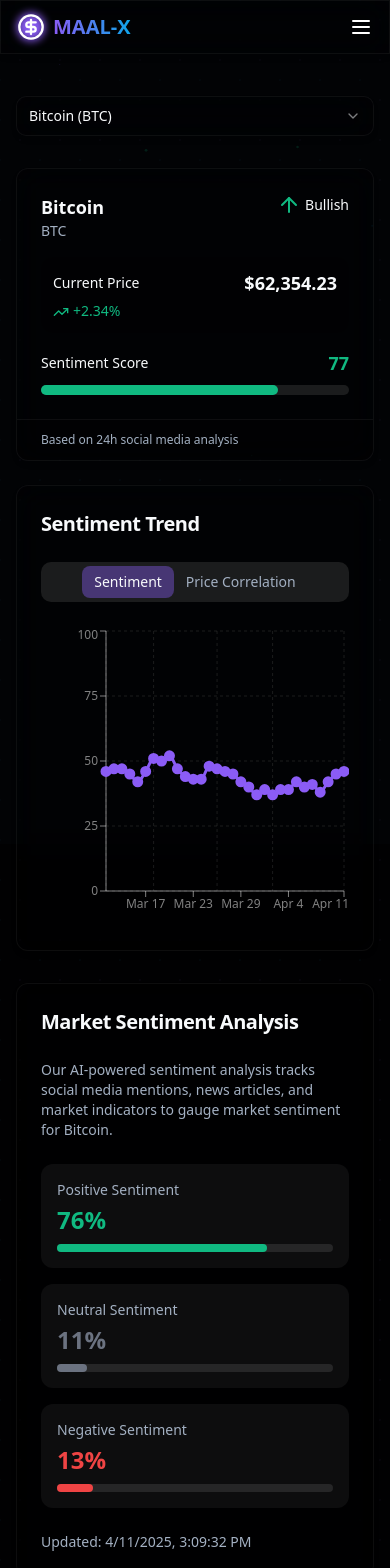
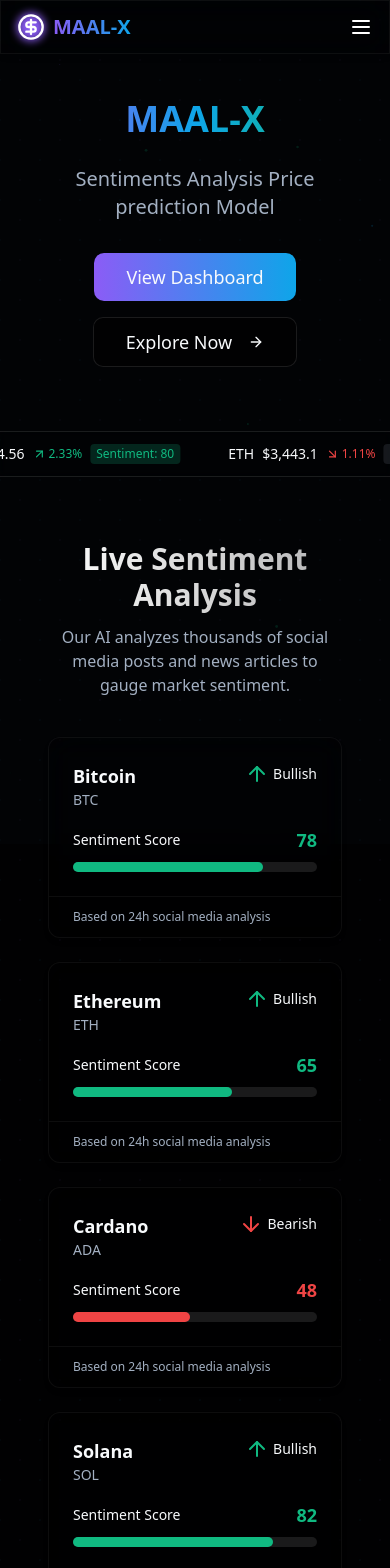
Before and after one commit to aasthachordia/crypto-pulse-nexus, a React (Vite) app: page / in a window 390 px wide. Shown: the top 1568 px of the page. Built offline with nearby package versions, Linux system fonts and the light colour scheme.

Commit message:
Reverted to commit 2e563d5350d5211354178897535f1456d47480c4

```diff
--- a/src/App.tsx
+++ b/src/App.tsx
@@ -3,7 +3,7 @@ import { Toaster } from "@/components/ui/toaster";
 import { Toaster as Sonner } from "@/components/ui/sonner";
 import { TooltipProvider } from "@/components/ui/tooltip";
 import { QueryClient, QueryClientProvider } from "@tanstack/react-query";
-import { BrowserRouter, Routes, Route, Navigate } from "react-router-dom";
+import { BrowserRouter, Routes, Route } from "react-router-dom";
 import Index from "./pages/Index";
 import NotFound from "./pages/NotFound";
 
@@ -17,7 +17,6 @@ const App = () => (
       <BrowserRouter>
         <Routes>
           <Route path="/" element={<Index />} />
-          <Route path="/dashboard" element={<Navigate to="/" replace />} />
           <Route path="*" element={<NotFound />} />
         </Routes>
       </BrowserRouter>
--- a/src/components/crypto/SentimentCard.tsx
+++ b/src/components/crypto/SentimentCard.tsx
@@ -1,5 +1,5 @@
 
-import { ArrowUp, ArrowDown, ArrowRight, TrendingUp, TrendingDown } from "lucide-react";
+import { ArrowUp, ArrowDown, ArrowRight } from "lucide-react";
 import { Card, CardContent, CardFooter } from "@/components/ui/card";
 import { cn } from "@/lib/utils";
 
@@ -8,8 +8,6 @@ interface SentimentCardProps {
   coinSymbol: string;
   sentimentScore: number;
   prediction: "up" | "down" | "neutral";
-  price: number;
-  change24h: number;
   className?: string;
 }
 
@@ -18,8 +16,6 @@ const SentimentCard = ({
   coinSymbol,
   sentimentScore,
   prediction,
-  price,
-  change24h,
   className
 }: SentimentCardProps) => {
   const getSentimentColor = (score: number, prediction: string) => {
@@ -59,7 +55,7 @@ const SentimentCard = ({
       className
     )}>
       <CardContent className="p-6">
-        <div className="flex justify-between items-start mb-4">
+        <div className="flex justify-between items-start">
           <div>
             <h3 className="text-lg font-semibold">{coinName}</h3>
             <p className="text-sm text-muted-foreground">{coinSymbol}</p>
@@ -68,23 +64,6 @@ const SentimentCard = ({
             {getPredictionIcon(prediction)}
             <span className="text-sm">
               {prediction === "up" ? "Bullish" : prediction === "down" ? "Bearish" : "Neutral"}
-            </span>
-          </div>
-        </div>
-
-        <div className="mb-4 p-3 bg-black/20 rounded-lg">
-          <div className="flex justify-between items-center mb-1">
-            <span className="text-sm">Current Price</span>
-            <span className="text-lg font-bold">${price.toLocaleString()}</span>
-          </div>
-          <div className="flex items-center">
-            <span className={`text-sm ${change24h >= 0 ? 'text-crypto-positive' : 'text-crypto-negative'}`}>
-              {change24h >= 0 ? (
-                <TrendingUp size={16} className="inline mr-1" />
-              ) : (
-                <TrendingDown size={16} className="inline mr-1" />
-              )}
-              {change24h >= 0 ? '+' : ''}{change24h}%
             </span>
           </div>
         </div>
--- a/src/components/crypto/TrendingCoins.tsx
+++ b/src/components/crypto/TrendingCoins.tsx
@@ -1,7 +1,9 @@
 
 import { useEffect, useState } from "react";
-import { ArrowUpRight, ArrowDownRight, Minus } from "lucide-react";
-import { Card, CardContent, CardHeader, CardTitle } from "@/components/ui/card";
+import { ChevronRight, ArrowUpRight, ArrowDownRight, Minus } from "lucide-react";
+import { Link } from "react-router-dom";
+import { Card, CardContent, CardHeader, CardTitle, CardFooter } from "@/components/ui/card";
+import { Button } from "@/components/ui/button";
 
 // Mock data for trending coins
 const initialTrendingCoins = [
@@ -61,9 +63,16 @@ const TrendingCoins = () => {
   }, []);
 
   return (
-    <Card className="glassmorphism border-white/10 h-full">
+    <Card className="glassmorphism border-white/10">
       <CardHeader>
-        <CardTitle className="text-xl">Trending Coins</CardTitle>
+        <CardTitle className="text-xl flex items-center justify-between">
+          <span>Trending Coins</span>
+          <Link to="/coins">
+            <Button variant="ghost" size="sm" className="text-xs flex items-center gap-1">
+              View all <ChevronRight size={14} />
+            </Button>
+          </Link>
+        </CardTitle>
       </CardHeader>
 
       <CardContent className="px-6">
@@ -114,6 +123,14 @@ const TrendingCoins = () => {
           ))}
         </div>
       </CardContent>
+
+      <CardFooter className="px-6 py-4 bg-black/20 border-t border-white/5">
+        <Link to="/dashboard" className="w-full">
+          <Button className="w-full bg-gradient-to-r from-crypto-neon-purple to-crypto-neon-blue hover:opacity-90 transition-opacity">
+            View Dashboard
+          </Button>
+        </Link>
+      </CardFooter>
     </Card>
   );
 };
--- a/src/pages/Index.tsx
+++ b/src/pages/Index.tsx
@@ -1,302 +1,183 @@
-
-import { useState, useEffect } from "react";
+import { Link } from "react-router-dom";
 import Navbar from "@/components/layout/Navbar";
 import ParticleBackground from "@/components/ui/particle-background";
+import CryptoTicker from "@/components/crypto/CryptoTicker";
+import SentimentCard from "@/components/crypto/SentimentCard";
 import TrendingCoins from "@/components/crypto/TrendingCoins";
-import SentimentCard from "@/components/crypto/SentimentCard";
-import { Card, CardContent, CardHeader, CardTitle } from "@/components/ui/card";
-import { LineChart, Line, XAxis, YAxis, CartesianGrid, Tooltip, ResponsiveContainer, AreaChart, Area } from 'recharts';
-import {
-  Select,
-  SelectContent,
-  SelectItem,
-  SelectTrigger,
-  SelectValue,
-} from "@/components/ui/select";
-import { Tabs, TabsContent, TabsList, TabsTrigger } from "@/components/ui/tabs";
-
-// Initial coin data
-const initialCoins = [
-  { id: "bitcoin", name: "Bitcoin", symbol: "BTC", price: 62354.23, change24h: 2.34 },
-  { id: "ethereum", name: "Ethereum", symbol: "ETH", price: 3456.78, change24h: -1.2 },
-  { id: "solana", name: "Solana", symbol: "SOL", price: 142.58, change24h: 5.67 },
-  { id: "cardano", name: "Cardano", symbol: "ADA", price: 0.543, change24h: -0.87 },
-  { id: "xrp", name: "XRP", symbol: "XRP", price: 0.621, change24h: 1.07 },
-  { id: "polkadot", name: "Polkadot", symbol: "DOT", price: 7.85, change24h: -2.13 },
-  { id: "avalanche", name: "Avalanche", symbol: "AVAX", price: 35.27, change24h: 3.25 },
-  { id: "binancecoin", name: "Binance Coin", symbol: "BNB", price: 562.34, change24h: 0.76 }
-];
-
-const generateSentimentData = (days: number) => {
-  const data = [];
-  const today = new Date();
-  let sentiment = Math.random() * 30 + 40; // Start between 40-70
-
-  for (let i = days; i >= 0; i--) {
-    const date = new Date();
-    date.setDate(today.getDate() - i);
-
-    sentiment = Math.min(95, Math.max(20, sentiment + (Math.random() * 10 - 5)));
-
-    data.push({
-      date: date.toLocaleDateString('en-US', { month: 'short', day: 'numeric' }),
-      sentiment: Math.round(sentiment),
-      price: Math.round(Math.random() * 5000 + 45000) / 100, // Simulate price between 450-500
-    });
-  }
-
-  return data;
-};
-
+import { Button } from "@/components/ui/button";
+import { ArrowRight } from "lucide-react";
 const Index = () => {
-  const [selectedCoin, setSelectedCoin] = useState(initialCoins[0]);
-  const [sentimentData, setSentimentData] = useState(generateSentimentData(30));
-  const [sentimentScore, setSentimentScore] = useState(78);
-  const [prediction, setPrediction] = useState<"up" | "down" | "neutral">("up");
-  const [sentimentBreakdown, setSentimentBreakdown] = useState({
-    positive: 65,
-    neutral: 22,
-    negative: 13
-  });
-
-  useEffect(() => {
-    // Simulate loading new data when coin changes
-    setSentimentData(generateSentimentData(30));
-
-    const newScore = Math.floor(Math.random() * 30 + 50);
-    setSentimentScore(newScore);
-
-    setPrediction(newScore > 70 ? "up" : newScore < 40 ? "down" : "neutral");
-
-    const positive = Math.floor(Math.random() * 30 + 50);
-    const negative = Math.floor(Math.random() * 20);
-    setSentimentBreakdown({
-      positive,
-      negative,
-      neutral: 100 - positive - negative
-    });
-  }, [selectedCoin]);
-
-  return (
-    <div className="min-h-screen">
+  // Sample sentiment cards data
+  const sentimentCards = [{
+    coinName: "Bitcoin",
+    coinSymbol: "BTC",
+    sentimentScore: 78,
+    prediction: "up" as const
+  }, {
+    coinName: "Ethereum",
+    coinSymbol: "ETH",
+    sentimentScore: 65,
+    prediction: "up" as const
+  }, {
+    coinName: "Cardano",
+    coinSymbol: "ADA",
+    sentimentScore: 48,
+    prediction: "down" as const
+  }, {
+    coinName: "Solana",
+    coinSymbol: "SOL",
+    sentimentScore: 82,
+    prediction: "up" as const
+  }];
+  return <div className="min-h-screen w-full">
       <ParticleBackground />
       <Navbar />
 
-      <div className="container mx-auto pt-24 pb-16 px-4">
-        <div className="mb-8">
-          <Select
-            value={selectedCoin.id}
-            onValueChange={(value) => {
-              const coin = initialCoins.find(c => c.id === value);
-              if (coin) setSelectedCoin(coin);
-            }}
-          >
-            <SelectTrigger className="w-full md:w-[250px] glassmorphism border-white/10">
-              <SelectValue placeholder="Select a coin" />
-            </SelectTrigger>
-            <SelectContent className="glassmorphism border-white/10 z-50 text-white">
-              {initialCoins.map(coin => (
-                <SelectItem key={coin.id} value={coin.id}>
-                  {coin.name} ({coin.symbol})
-                </SelectItem>
-              ))}
-            </SelectContent>
-          </Select>
+      {/* Hero Section */}
+      <section className="pt-24 pb-16 md:pt-32 md:pb-24 px-4">
+        <div className="container mx-auto text-center max-w-3xl">
+          <h1 className="text-4xl md:text-5xl lg:text-6xl font-bold mb-6 leading-tight bg-gradient-to-r from-crypto-neon-purple via-crypto-neon-blue to-crypto-neon-green text-transparent bg-clip-text">MAAL-X</h1>
+          <p className="text-xl md:text-2xl text-muted-foreground mb-8 max-w-2xl mx-auto">Sentiments Analysis Price prediction Model</p>
+          <div className="flex flex-col sm:flex-row gap-4 justify-center">
+            <Link to="/dashboard">
+              <Button className="text-lg px-8 py-6 bg-gradient-to-r from-crypto-neon-purple to-crypto-neon-blue hover:opacity-90 transition-opacity">
+                View Dashboard
+              </Button>
+            </Link>
+            <Link to="/coins">
+              <Button variant="outline" className="text-lg px-8 py-6 border-white/10 hover:bg-white/5">
+                Explore Now <ArrowRight className="ml-2" size={18} />
+              </Button>
+            </Link>
+          </div>
         </div>
+      </section>
 
-        <div className="grid grid-cols-1 md:grid-cols-3 gap-6 mb-8">
-          <SentimentCard
-            coinName={selectedCoin.name}
-            coinSymbol={selectedCoin.symbol}
-            sentimentScore={sentimentScore}
-            prediction={prediction}
-            price={selectedCoin.price}
-            change24h={selectedCoin.change24h}
-          />
+      {/* Ticker */}
+      <CryptoTicker />
 
-          <Card className="md:col-span-2 glassmorphism border-white/10">
-            <CardHeader className="flex flex-row items-center justify-between">
-              <CardTitle className="text-xl">Sentiment Trend</CardTitle>
-            </CardHeader>
-            <CardContent>
-              <Tabs defaultValue="sentiment" className="w-full">
-                <TabsList className="mb-4 bg-white/10 w-full">
-                  <TabsTrigger
-                    value="sentiment"
-                    className="data-[state=active]:bg-crypto-neon-purple/40 data-[state=active]:shadow-none"
-                  >
-                    Sentiment
-                  </TabsTrigger>
-                  <TabsTrigger
-                    value="correlation"
-                    className="data-[state=active]:bg-crypto-neon-purple/40 data-[state=active]:shadow-none"
-                  >
-                    Price Correlation
-                  </TabsTrigger>
-                </TabsList>
+      {/* Sentiment Cards Section */}
+      <section className="py-16 px-4">
+        <div className="container mx-auto">
+          <div className="mb-10">
+            <h2 className="text-3xl font-bold mb-3 text-center bg-gradient-to-r from-white to-white/70 text-transparent bg-clip-text">
+              Live Sentiment Analysis
+            </h2>
+            <p className="text-center text-muted-foreground max-w-2xl mx-auto">
+              Our AI analyzes thousands of social media posts and news articles to gauge market sentiment.
+            </p>
+          </div>
 
-                <TabsContent value="sentiment" className="h-[300px]">
-                  <ResponsiveContainer width="100%" height="100%">
-                    <LineChart data={sentimentData}>
-                      <CartesianGrid strokeDasharray="3 3" stroke="rgba(255,255,255,0.1)" />
-                      <XAxis
-                        dataKey="date"
-                        stroke="rgba(255,255,255,0.5)"
-                        tick={{ fill: 'rgba(255,255,255,0.5)', fontSize: 12 }}
-                      />
-                      <YAxis
-                        domain={[0, 100]}
-                        stroke="rgba(255,255,255,0.5)"
-                        tick={{ fill: 'rgba(255,255,255,0.5)', fontSize: 12 }}
-                      />
-                      <Tooltip
-                        contentStyle={{
-                          background: 'rgba(17, 24, 39, 0.8)',
-                          border: '1px solid rgba(255,255,255,0.2)',
-                          borderRadius: '8px',
-                          color: 'white'
-                        }}
-                      />
-                      <Line
-                        type="monotone"
-                        dataKey="sentiment"
-                        stroke="rgba(139, 92, 246, 1)"
-                        strokeWidth={3}
-                        dot={{ fill: 'rgba(139, 92, 246, 1)', r: 4 }}
-                        activeDot={{ r: 6, fill: 'rgba(139, 92, 246, 1)', stroke: 'white', strokeWidth: 2 }}
-                      />
-                    </LineChart>
-                  </ResponsiveContainer>
-                </TabsContent>
+          <div className="grid grid-cols-1 md:grid-cols-2 lg:grid-cols-4 gap-6">
+            {sentimentCards.map((card, index) => <SentimentCard key={index} coinName={card.coinName} coinSymbol={card.coinSymbol} sentimentScore={card.sentimentScore} prediction={card.prediction} className="transform transition-transform hover:-translate-y-1 hover:shadow-neon-glow" />)}
+          </div>
+        </div>
+      </section>
 
-                <TabsContent value="correlation" className="h-[300px]">
-                  <ResponsiveContainer width="100%" height="100%">
-                    <AreaChart data={sentimentData}>
-                      <defs>
-                        <linearGradient id="sentimentGradient" x1="0" y1="0" x2="0" y2="1">
-                          <stop offset="5%" stopColor="rgba(139, 92, 246, 0.8)" stopOpacity={0.8}/>
-                          <stop offset="95%" stopColor="rgba(139, 92, 246, 0.1)" stopOpacity={0.1}/>
-                        </linearGradient>
-                        <linearGradient id="priceGradient" x1="0" y1="0" x2="0" y2="1">
-                          <stop offset="5%" stopColor="rgba(14, 165, 233, 0.8)" stopOpacity={0.8}/>
-                          <stop offset="95%" stopColor="rgba(14, 165, 233, 0.1)" stopOpacity={0.1}/>
-                        </linearGradient>
-                      </defs>
-                      <CartesianGrid strokeDasharray="3 3" stroke="rgba(255,255,255,0.1)" />
-                      <XAxis
-                        dataKey="date"
-                        stroke="rgba(255,255,255,0.5)"
-                        tick={{ fill: 'rgba(255,255,255,0.5)', fontSize: 12 }}
-                      />
-                      <YAxis
-                        yAxisId="left"
-                        orientation="left"
-                        domain={[0, 100]}
-                        stroke="rgba(139, 92, 246, 0.7)"
-                        tick={{ fill: 'rgba(139, 92, 246, 0.7)', fontSize: 12 }}
-                      />
-                      <YAxis
-                        yAxisId="right"
-                        orientation="right"
-                        domain={['auto', 'auto']}
-                        stroke="rgba(14, 165, 233, 0.7)"
-                        tick={{ fill: 'rgba(14, 165, 233, 0.7)', fontSize: 12 }}
-                      />
-                      <Tooltip
-                        contentStyle={{
-                          background: 'rgba(17, 24, 39, 0.8)',
-                          border: '1px solid rgba(255,255,255,0.2)',
-                          borderRadius: '8px',
-                          color: 'white'
-                        }}
-                      />
-                      <Area
-                        type="monotone"
-                        dataKey="sentiment"
-                        stroke="rgba(139, 92, 246, 1)"
-                        fillOpacity={1}
-                        fill="url(#sentimentGradient)"
-                        yAxisId="left"
-                        strokeWidth={2}
-                      />
-                      <Area
-                        type="monotone"
-                        dataKey="price"
-                        stroke="rgba(14, 165, 233, 1)"
-                        fillOpacity={1}
-                        fill="url(#priceGradient)"
-                        yAxisId="right"
-                        strokeWidth={2}
-                      />
-                    </AreaChart>
-                  </ResponsiveContainer>
-                </TabsContent>
-              </Tabs>
-            </CardContent>
-          </Card>
-        </div>
+      {/* Features Section */}
+      <section className="py-16 px-4 bg-gradient-radial from-crypto-dark-blue/30 to-transparent">
+        <div className="container mx-auto">
+          <div className="grid grid-cols-1 md:grid-cols-2 gap-16 items-center">
+            <div>
+              <TrendingCoins />
+            </div>
 
-        <div className="grid grid-cols-1 md:grid-cols-3 gap-6">
-          <div className="md:col-span-2">
-            <Card className="glassmorphism border-white/10 h-full">
-              <CardHeader>
-                <CardTitle className="text-xl">Market Sentiment Analysis</CardTitle>
-              </CardHeader>
-              <CardContent>
-                <p className="mb-6 text-sm text-muted-foreground">
-                  Our AI-powered sentiment analysis tracks social media mentions, news articles, and market indicators
-                  to gauge market sentiment for {selectedCoin.name}.
-                </p>
-
-                <div className="grid grid-cols-1 md:grid-cols-3 gap-4 mb-6">
-                  <div className="bg-white/5 rounded-lg p-4">
-                    <div className="text-sm text-muted-foreground mb-1">Positive Sentiment</div>
-                    <div className="text-2xl font-bold text-crypto-positive">{sentimentBreakdown.positive}%</div>
-                    <div className="w-full h-2 bg-white/10 rounded-full mt-2">
-                      <div
-                        className="bg-crypto-positive h-2 rounded-full"
-                        style={{ width: `${sentimentBreakdown.positive}%` }}
-                      ></div>
+            <div>
+              <h2 className="text-3xl font-bold mb-6 bg-gradient-to-r from-white to-white/70 text-transparent bg-clip-text">
+                Make Informed Decisions
+              </h2>
+              <div className="space-y-6">
+                <div className="flex gap-4">
+                  <div className="w-12 h-12 rounded-lg bg-crypto-neon-purple/20 flex items-center justify-center flex-shrink-0">
+                    <div className="w-6 h-6 rounded-full bg-crypto-neon-purple flex items-center justify-center text-white">
+                      1
                     </div>
                   </div>
-
-                  <div className="bg-white/5 rounded-lg p-4">
-                    <div className="text-sm text-muted-foreground mb-1">Neutral Sentiment</div>
-                    <div className="text-2xl font-bold text-crypto-neutral">{sentimentBreakdown.neutral}%</div>
-                    <div className="w-full h-2 bg-white/10 rounded-full mt-2">
-                      <div
-                        className="bg-crypto-neutral h-2 rounded-full"
-                        style={{ width: `${sentimentBreakdown.neutral}%` }}
-                      ></div>
-                    </div>
-                  </div>
-
-                  <div className="bg-white/5 rounded-lg p-4">
-                    <div className="text-sm text-muted-foreground mb-1">Negative Sentiment</div>
-                    <div className="text-2xl font-bold text-crypto-negative">{sentimentBreakdown.negative}%</div>
-                    <div className="w-full h-2 bg-white/10 rounded-full mt-2">
-                      <div
-                        className="bg-crypto-negative h-2 rounded-full"
-                        style={{ width: `${sentimentBreakdown.negative}%` }}
-                      ></div>
-                    </div>
+                  <div>
+                    <h3 className="text-xl font-medium mb-1">Real-time Sentiment Analysis</h3>
+                    <p className="text-muted-foreground">
+                      Our AI constantly monitors social media, news, and forums to analyze market sentiment.
+                    </p>
                   </div>
                 </div>
 
-                <div className="text-sm text-muted-foreground">
-                  Updated: {new Date().toLocaleString()}
+                <div className="flex gap-4">
+                  <div className="w-12 h-12 rounded-lg bg-crypto-neon-blue/20 flex items-center justify-center flex-shrink-0">
+                    <div className="w-6 h-6 rounded-full bg-crypto-neon-blue flex items-center justify-center text-white">
+                      2
+                    </div>
+                  </div>
+                  <div>
+                    <h3 className="text-xl font-medium mb-1">Price Predictions</h3>
+                    <p className="text-muted-foreground">
+                      Get 24-hour and 7-day price forecasts based on historical data and sentiment trends.
+                    </p>
+                  </div>
                 </div>
-              </CardContent>
-            </Card>
-          </div>
 
-          <div>
-            <TrendingCoins />
+                <div className="flex gap-4">
+                  <div className="w-12 h-12 rounded-lg bg-crypto-neon-green/20 flex items-center justify-center flex-shrink-0">
+                    <div className="w-6 h-6 rounded-full bg-crypto-neon-green flex items-center justify-center text-white">
+                      3
+                    </div>
+                  </div>
+                  <div>
+                    <h3 className="text-xl font-medium mb-1">Advanced Visualizations</h3>
+                    <p className="text-muted-foreground">
+                      Interactive charts and dashboards to visualize sentiment trends and market movements.
+                    </p>
+                  </div>
+                </div>
+
+                <Link to="/dashboard" className="inline-block mt-6">
+                  <Button className="px-8 py-6 bg-gradient-to-r from-crypto-neon-purple to-crypto-neon-blue hover:opacity-90 transition-opacity">
+                    Explore Dashboard
+                  </Button>
+                </Link>
+              </div>
+            </div>
           </div>
         </div>
-      </div>
-    </div>
-  );
+      </section>
+
+      {/* CTA Section */}
+      <section className="py-20 px-4">
+        <div className="container mx-auto text-center max-w-4xl">
+          <div className="glassmorphism rounded-2xl p-10 border border-white/5 shadow-neon-glow">
+            <h2 className="text-3xl md:text-4xl font-bold mb-6 bg-gradient-to-r from-crypto-neon-purple to-crypto-neon-blue text-transparent bg-clip-text">
+              Stay Ahead of the Market
+            </h2>
+            <p className="text-xl text-muted-foreground mb-8 max-w-2xl mx-auto">
+              Get personalized alerts, in-depth analysis, and access to our predictive AI models.
+            </p>
+            <Button className="px-8 py-6 text-lg bg-gradient-to-r from-crypto-neon-purple to-crypto-neon-blue hover:opacity-90 transition-opacity">
+              Get Started Now
+            </Button>
+          </div>
+        </div>
+      </section>
+
+      {/* Footer */}
+      <footer className="border-t border-white/5 py-10 px-4">
+        <div className="container mx-auto">
+          <div className="flex flex-col md:flex-row justify-between items-center">
+            <div className="flex items-center gap-2 mb-4 md:mb-0">
+              <span className="text-xl font-bold bg-gradient-to-r from-crypto-neon-purple to-crypto-neon-blue text-transparent bg-clip-text">
+                MAAL-X
+              </span>
+              <span className="text-sm text-muted-foreground">© 2025</span>
+            </div>
+
+            <div className="flex space-x-6">
+              <Link to="/" className="text-muted-foreground hover:text-foreground transition">Home</Link>
+              <Link to="/dashboard" className="text-muted-foreground hover:text-foreground transition">Dashboard</Link>
+              <Link to="/coins" className="text-muted-foreground hover:text-foreground transition">Coins</Link>
+              <a href="#" className="text-muted-foreground hover:text-foreground transition">About</a>
+              <a href="#" className="text-muted-foreground hover:text-foreground transition">Contact</a>
+            </div>
+          </div>
+        </div>
+      </footer>
+    </div>;
 };
-
 export default Index;
```
